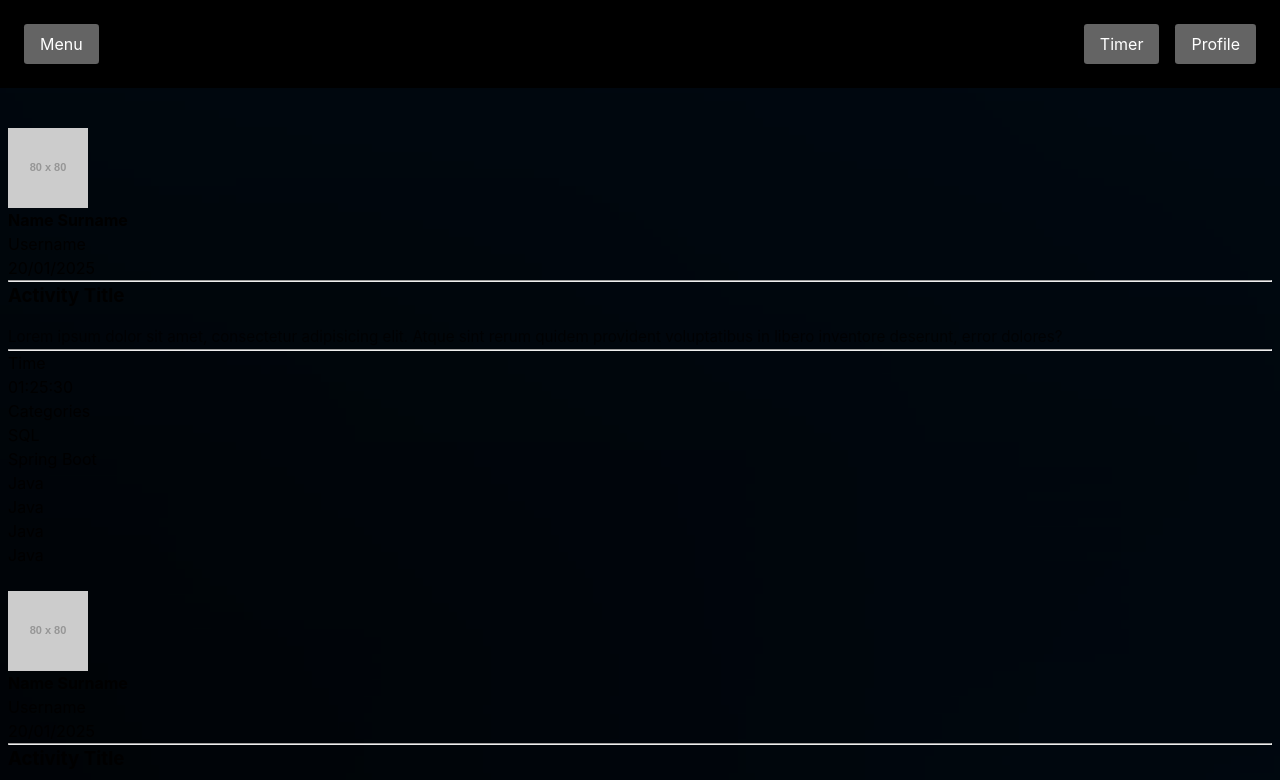
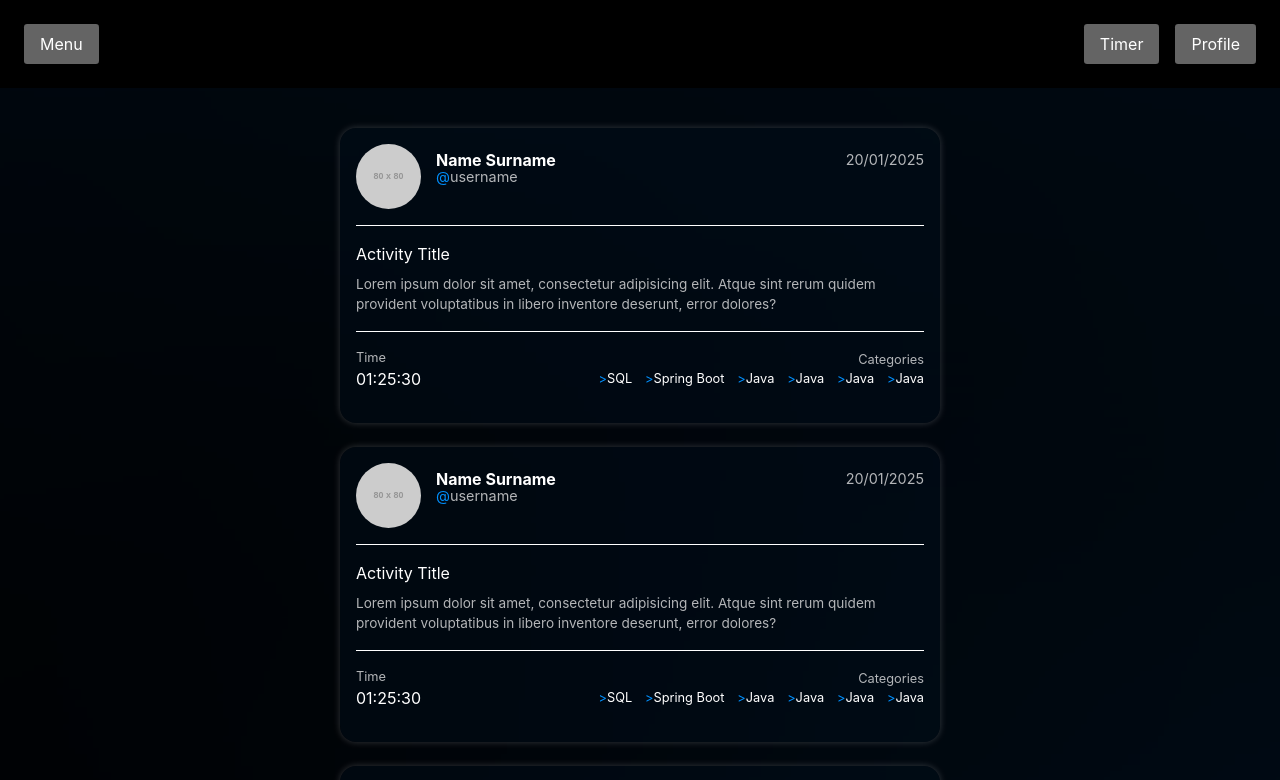
Before and after one commit to joaquimlcbfranco/mindmiles-frontend, a React (Vite) app: page / in a window 1280 px wide. Shown: the top 780 px of the page. Built offline with nearby package versions, Linux system fonts and the light colour scheme.

Commit message:
style: Set layout and color scheme for activities

```diff
--- a/src/components/activity/Activity.module.css
+++ b/src/components/activity/Activity.module.css
@@ -1,13 +1,131 @@
+.activityWrapper {
+  max-width: 600px;
+  align-self: center;
+  padding: 1em;
+  border-radius: 1rem;
+  color: rgb(255, 255, 255);
+  background-color: var(--light-grey);
+  box-shadow: 0 0 7px rgba(255, 255, 255, 0.2);
+  transition: box-shadow 0.2s ease-in-out;
+}
 
+.activityWrapper:hover {
+  box-shadow: 0 0 7px rgba(0, 145, 255, 1);
+}
+
+.separator {
+  align-self: center;
+  border: none;
+  height: 1px;
+  background-color: white;
+  transition: background-color 0.2s ease-in;
+}
+
+.activityHeader {
+	display: grid;
+  margin-bottom: 1em;
+	grid-template-columns: 80px 1fr 1fr;
+	grid-template-rows: 1fr 1fr;
+  align-items: center;
+}
+
+.activityHeader .image {
+  border-radius: 50%;
+	grid-column: 1 / 2;
+  grid-row: 1 / 3;
+  width: 65px;
+  height: 65px;
+  cursor: pointer;
+}
+
+.activityHeader .name {
+
+  grid-column: 2 / 3;
+  grid-row: 1 / 2;
+  cursor: pointer;
+}
+
+.activityHeader .date {
+  color: rgba(255, 255, 255, 0.7);
+  font-size: 0.9rem;
+  justify-self: end;
+  grid-column: 3 / 4;
+  grid-row: 1 / 2;
+}
+
+.activityHeader .username {
+  color: rgba(255, 255, 255, 0.7);
+  font-size: 0.9rem;
+  grid-column: 2 / 3;
+  grid-row: 1 / 3;
+  cursor: pointer;
+  text-transform: lowercase;
+}
+
+.username::before {
+  content: "@";
+  color: var(--blue);
+}
 
 
 .activityText {
-  display: flex;
-  flex-direction: column;
-  gap: 1em;
+	display: flex;
+	flex-direction: column;
+  gap: 0.5em;
+  margin: 1em 0;
+}
+
+.activityText h3 {
+  font-weight: 400;
+  font-size: 1rem;
 }
 
 .activityText p {
-  font-size: 0.95rem;
-  color: rgba(0, 0, 0, 0.7);
+	font-size: 0.85rem;
+	color: rgba(255, 255, 255, 0.7);
 }
+
+
+.activityStats {
+  display: flex;
+  align-items: center;
+  justify-content: space-between;
+  gap: 2em;
+  margin: 1em 0;
+}
+
+.activityTime > p:first-child {
+  color: rgba(255, 255, 255, 0.7);
+  font-size: 0.8rem;
+}
+
+.activityTime > p:last-child {
+  font-size: 1rem;
+  font-weight: 400;
+}
+
+.activityCategory {
+  text-align: end;
+}
+
+.activityCategory > p:first-child {
+  color: rgba(255, 255, 255, 0.7);
+  font-size: 0.8rem;
+}
+
+.activityCategory .categories {
+  font-size: 0.8rem;
+  display: flex;
+  flex-wrap: wrap;
+  gap: 1em;
+  text-align: center;
+}
+
+.categories span {
+  display: flex;
+}
+
+.categories span::before {
+  content: ">";
+  color: var(--blue);
+}
```
